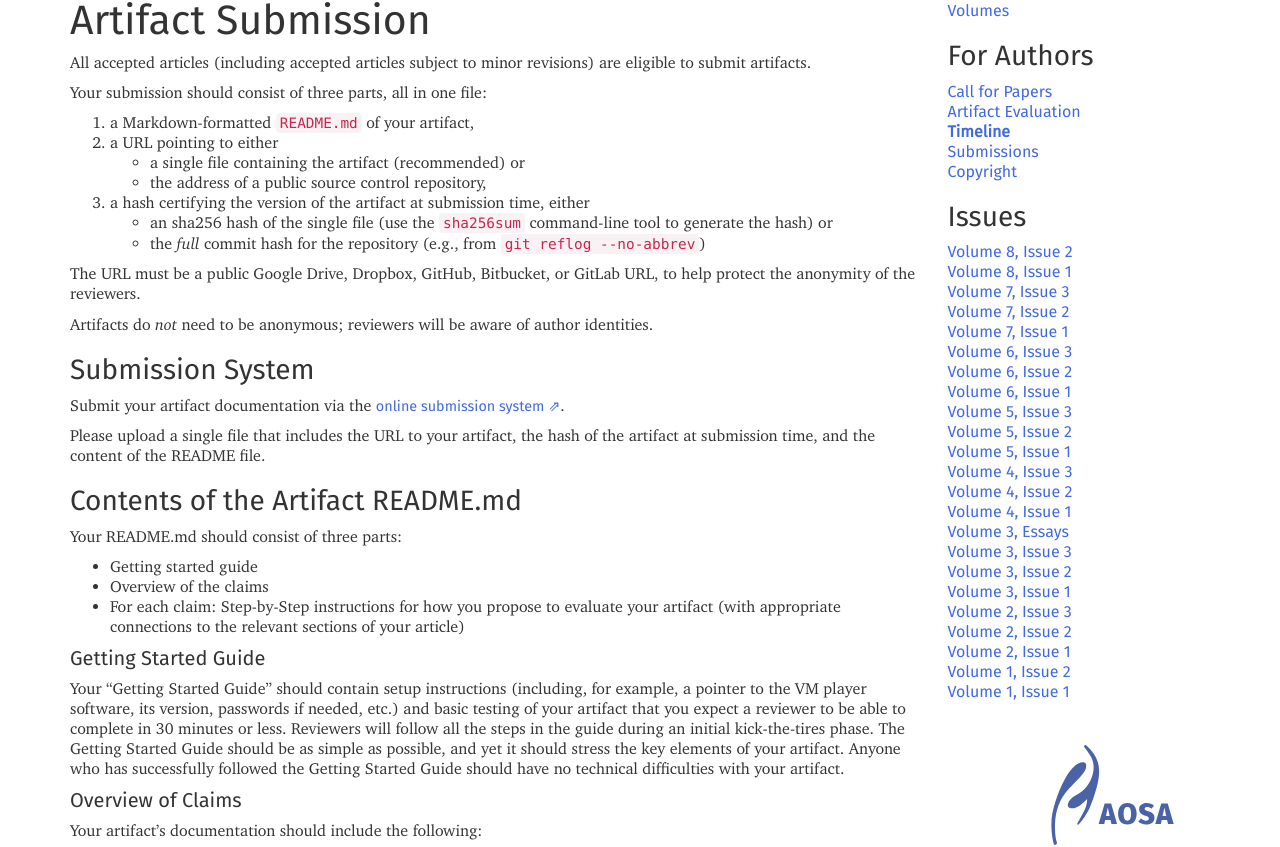
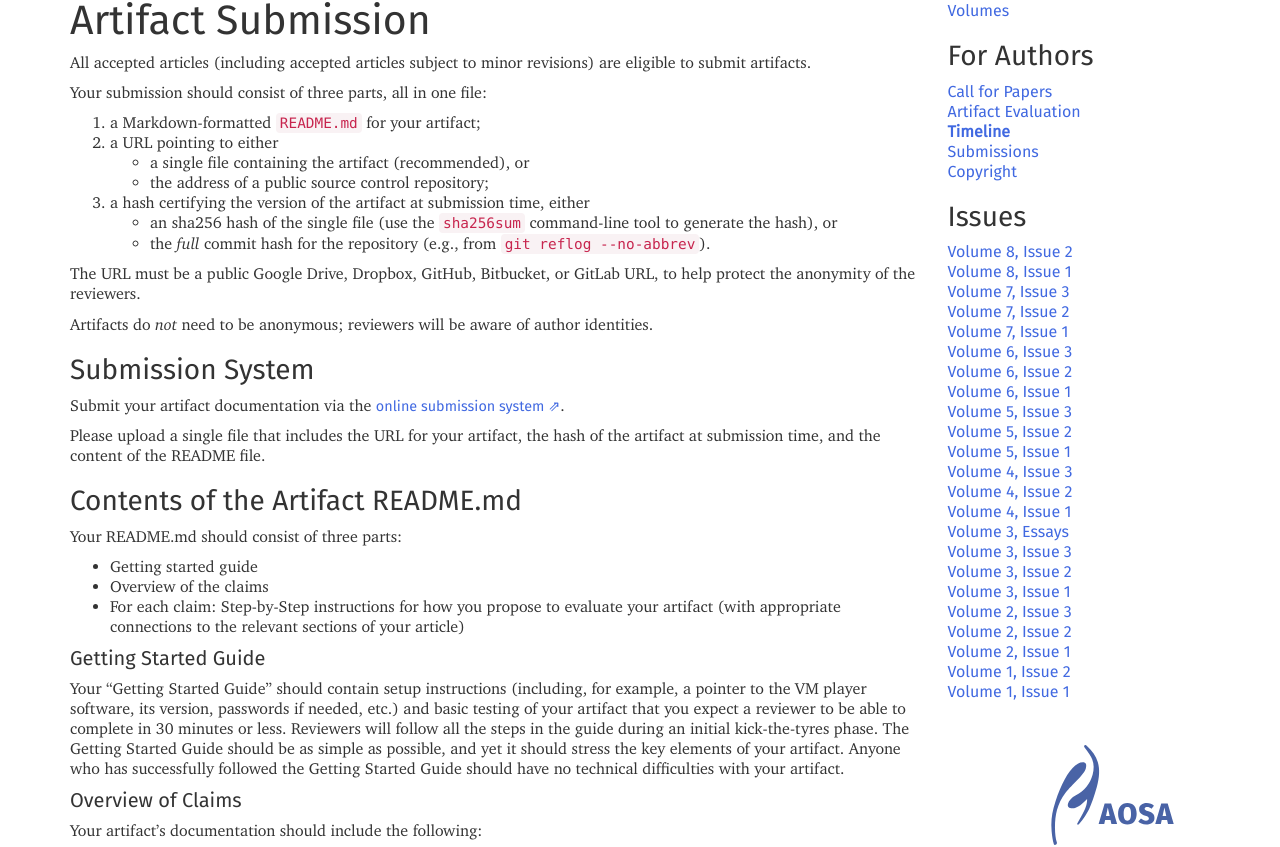
Before and after one commit to programming-journal/programming-journal.github.io, a Jekyll site: the page built from artifact-evaluation/submission.markdown, in a window 1280 px wide and 1400 px high. Shown: the part 286-1133 px from the top of the window. Built offline with Jekyll 4.4.1, drawn with Linux system fonts in a browser that asks for light colours; some of the changed text lies outside the part shown.

Commit message:
Minor tweaks to wording

```diff
--- a/artifact-evaluation/submission.markdown
+++ b/artifact-evaluation/submission.markdown
@@ -7,13 +7,13 @@ All accepted articles (including accepted articles subject to minor revisions) a
 
 Your submission should consist of three parts, all in one file:
 
-1.  a Markdown-formatted `README.md` of your artifact,
+1.  a Markdown-formatted `README.md` for your artifact;
 2.  a URL pointing to either
-    *   a single file containing the artifact (recommended) or
-    *   the address of a public source control repository,
+    *   a single file containing the artifact (recommended), or
+    *   the address of a public source control repository;
 3.  a hash certifying the version of the artifact at submission time, either
-    *   an sha256 hash of the single file (use the `sha256sum` command-line tool to generate the hash) or
-    *   the _full_ commit hash for the repository (e.g., from `git reflog --no-abbrev`)
+    *   an sha256 hash of the single file (use the `sha256sum` command-line tool to generate the hash), or
+    *   the _full_ commit hash for the repository (e.g., from `git reflog --no-abbrev`).
 
 The URL must be a public Google Drive, Dropbox, GitHub, Bitbucket, or GitLab URL, to help protect the anonymity of the reviewers.
 <!-- This is the easy-chair limitation, checked 2022-03-07 -->
@@ -24,7 +24,7 @@ Artifacts do _not_ need to be anonymous; reviewers will be aware of author ident
 
 Submit your artifact documentation via the [online submission system](https://easychair.org/conferences/?conf=programmingartifacts1).
 
-Please upload a single file that includes the URL to your artifact, the hash of the artifact at submission time, and the content of the README file.
+Please upload a single file that includes the URL for your artifact, the hash of the artifact at submission time, and the content of the README file.
 
 ### Contents of the Artifact README.md
 Your README.md should consist of three parts:
@@ -35,7 +35,7 @@ Your README.md should consist of three parts:
 
 #### Getting Started Guide
 
-Your "Getting Started Guide" should contain setup instructions (including, for example, a pointer to the VM player software, its version, passwords if needed, etc.) and basic testing of your artifact that you expect a reviewer to be able to complete in 30 minutes or less. Reviewers will follow all the steps in the guide during an initial kick-the-tires phase. The Getting Started Guide should be as simple as possible, and yet it should stress the key elements of your artifact. Anyone who has successfully followed the Getting Started Guide should have no technical difficulties with your artifact.
+Your "Getting Started Guide" should contain setup instructions (including, for example, a pointer to the VM player software, its version, passwords if needed, etc.) and basic testing of your artifact that you expect a reviewer to be able to complete in 30 minutes or less. Reviewers will follow all the steps in the guide during an initial kick-the-tyres phase. The Getting Started Guide should be as simple as possible, and yet it should stress the key elements of your artifact. Anyone who has successfully followed the Getting Started Guide should have no technical difficulties with your artifact.
 
 #### Overview of Claims
 
@@ -68,7 +68,7 @@ Authors submitting machine-checked proof artifacts should consult Marianna Rapop
 
 ### Common Issues
 
-Common issues in the kick-the-tires phase are:
+Common issues in the kick-the-tyres phase are:
 
 *   Overstating platform support. Several artifacts claiming the need for only UNIX-like systems failed severely under macOS — in particular those requiring 32-bit compilers, which are no longer present in newer macOS versions. We recommend future artifacts scope their claimed support more narrowly. Generally, this could be fixed by the authors providing a Dockerfile.
 *   Missing dependencies, or poor documentation of dependencies. The single most effective way to avoid these sorts of issues ahead of time is to run the instructions independently on a fresh machine, VM, or Docker container.
```
Also changed, not shown: other parts of artifact-evaluation/submission.markdown (+1 -1 lines).
